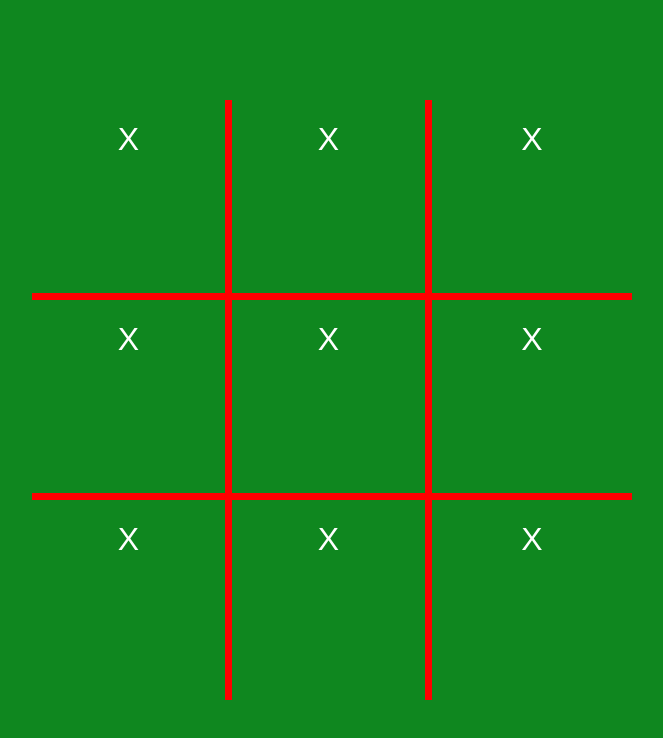
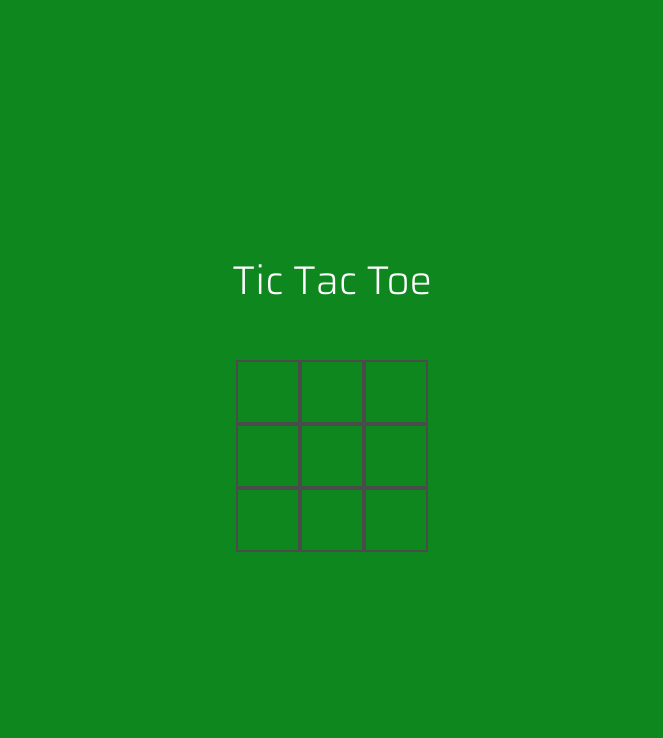
Before and after one commit to jacopovaccarini/Start2Impact_VueJs, a Vue app: page / in a window 1280 px wide. Shown: the top 738 px of the page, without its empty margins (308-971 px from the left). Built offline with nearby package versions, Linux system fonts and the light colour scheme.

Commit message:
Update commit

```diff
--- a/index.html
+++ b/index.html
@@ -10,6 +10,5 @@
   </head>
   <body>
     <div id="app"></div>
-    <!-- built files will be auto injected -->
   </body>
 </html>
--- a/src/App.vue
+++ b/src/App.vue
@@ -1,46 +1,17 @@
 <template>
   <div id="app">
-    <div id="griglia">
-      <div id="a1">
-        <router-view/>
-      </div>
-      <div id="a2">
-        <router-view/>
-      </div>
-      <div id="a3">
-        <router-view/>
-      </div>
-
-      <div id="b1">
-        <router-view/>
-      </div>
-      <div id="b2">
-        <router-view/>
-      </div>
-      <div id="b3">
-        <router-view/>
-      </div>
-
-      <div id="c1">
-        <router-view/>
-      </div>
-      <div id="c2">
-        <router-view/>
-      </div>
-      <div id="c3">
-        <router-view/>
-      </div>
-    </div>
+    <tic-tac-toe />
   </div>
 </template>
 
-<script>
-export default {
-  name: 'App'
+<style>
+  @import url("https://fonts.googleapis.com/css2?family=Saira:wght@300&display=swap");
+
+  * {
+    box-sizing: border-box;
+    font-family: "Saira", sans-serif;
   }
-</script>
 
-<style>
   html {
     height: 100%;
     display: flex;
@@ -66,29 +37,4 @@ width: 50%;
     display: flex;
     align-items: center;
   }
-
-#griglia {
-  display: grid;
-  grid-template-columns: 200px 200px 200px;
-  grid-template-rows: 200px 200px 200px;
-  margin: 0 auto;
-}
-
-#a1, #b1, #c1 {
-  display: grid;
-  border-bottom: 7px solid #ff0000;
-  border-right: 7px solid #ff0000;
-}
-#a2, #b2, #c2 {
-  display: grid;
-  border-bottom: 7px solid #ff0000;
-  border-right: 7px solid #ff0000;
-}
-#a3, #b3, #c3 {
-  display: grid;
-  border-bottom: 7px solid #ff0000;
-}
-#c1, #c2, #c3 {
-  border-bottom: none;
-}
 </style>
--- /dev/null
+++ b/src/Board.js
@@ -0,0 +1,92 @@
+export default class Board {
+  constructor () {
+    this.cells = [
+      ['', '', ''],
+      ['', '', ''],
+      ['', '', '']
+    ];
+  }
+
+  /**
+   * @param x The x location
+   * @param y The y location
+   * @param player The player either 'x' or 'o'
+   * @returns {boolean} True if successful, False if invalid move.
+   */
+
+  doMove (x, y, player) {
+    if (this.cells[x][y] !== '') {
+      return false
+    }
+
+    this.cells[x][y] = player
+    return true
+  }
+
+  getScore () {
+    let score = 0
+    if (this.playerHas3InARow('x')) {
+      score -= 100
+    }
+    if (this.playerHas3InARow('o')) {
+      score += 100
+    }
+    return score
+  }
+
+  playerHas3InARow (player) {
+    // Righe orizzontali
+    for (let i = 0; i < 3; i++) {
+      if (this.cells[0][i] === player && this.cells[1][i] === player && this.cells[2][i] === player) {
+        return true
+      }
+    }
+
+    // Righe verticali
+    for (let i = 0; i < 3; i++) {
+      if (this.cells[i][0] === player && this.cells[i][1] === player && this.cells[i][2] === player) {
+        return true
+      }
+    }
+
+    // Diagonali
+    if (this.cells[0][0] === player && this.cells[1][1] === player && this.cells[2][2] === player) {
+      return true
+    }
+    if (this.cells[2][0] === player && this.cells[1][1] === player && this.cells[0][2] === player) {
+      return true
+    }
+
+    return false
+  }
+
+  isGameOver () {
+    return this.getPossibleMoves().length === 0 || this.playerHas3InARow('x') || this.playerHas3InARow('o')
+  }
+
+  clone () {
+    let clone = new Board()
+
+    for (let i = 0; i < 3; i++) {
+      for (let j = 0; j < 3; j++) {
+        clone.cells[i][j] = this.cells[i][j]
+      }
+    }
+
+    return clone
+  }
+
+  getPossibleMoves () {
+    let moves = []
+    for (let i = 0; i < 3; i++) {
+      for (let j = 0; j < 3; j++) {
+        if (this.cells[i][j] === '') {
+          moves.push({x: i, y: j})
+        }
+      }
+    }
+
+    return moves
+  }
+
+}
--- /dev/null
+++ b/src/components/Cell.vue
@@ -0,0 +1,27 @@
+<template>
+  <div @click="$emit('click')" class="cell">
+    <span v-if="value !== ''">{{ value }}</span>
+  </div>
+</template>
+
+<script>
+export default {
+  props: {
+    value: String,
+  }
+}
+</script>
+
+<style>
+  .cell {
+    width: 64px;
+    height: 64px;
+    border: 2px solid rgb(75,75,75);
+    font-size: 42px;
+
+    display: flex;
+    align-items: center;
+    justify-content: center;
+    padding-bottom: 7px;
+  }
+</style>
--- a/src/components/FirstRoute.vue
+++ /dev/null
@@ -1,34 +0,0 @@
-<template>
-  <div class="hello">
-    <h1>Hello {{name}}</h1>
-  </div>
-</template>
-
-<script>
-export default {
-  name: 'HelloWorld',
-  data () {
-    return {
-      msg: 'Welcome to Your Vue.js App'
-    }
-  }
-}
-</script>
-
-<!-- Add "scoped" attribute to limit CSS to this component only -->
-<style scoped>
-h1, h2 {
-  font-weight: normal;
-}
-ul {
-  list-style-type: none;
-  padding: 0;
-}
-li {
-  display: inline-block;
-  margin: 0 10px;
-}
-a {
-  color: #42b983;
-}
-</style>
--- a/src/components/HelloWorld.vue
+++ /dev/null
@@ -1,34 +0,0 @@
-<template>
-  <div class="hello">
-    <h1>X</h1>
-  </div>
-</template>
-
-<script>
-export default {
-  name: 'HelloWorld',
-  data () {
-    return {
-      msg: 'Welcome to Your Vue.js App'
-    }
-  }
-}
-</script>
-
-<!-- Add "scoped" attribute to limit CSS to this component only -->
-<style scoped>
-h1, h2 {
-  font-weight: normal;
-}
-ul {
-  list-style-type: none;
-  padding: 0;
-}
-li {
-  display: inline-block;
-  margin: 0 10px;
-}
-a {
-  color: #42b983;
-}
-</style>
--- /dev/null
+++ b/src/components/TicTacToe.vue
@@ -0,0 +1,142 @@
+<template>
+  <div class="tictactoe-board">
+    <div class="title-text">
+      {{ titleText }}
+    </div>
+
+    <div v-for="(n, i) in 3">
+      <div v-for="(n, j) in 3">
+        <cell @click="performMove(i, j)" :value="board.cells[i][j]"></cell>
+      </div>
+    </div>
+
+    <div class="game-over-text" v-if="gameOver">
+      {{ gameOverText }}
+    </div>
+
+    <div class="reset-button" v-if="gameOver">
+      <button @click="reset()">Riavvia</button>
+    </div>
+  </div>
+</template>
+
+<script>
+import Board from '../Board'
+
+export default {
+
+  data () {
+    return {
+      titleText: 'Tic Tac Toe',
+      gameOver: false,
+      gameOverText: '',
+      board: new Board()
+    }
+  },
+
+  methods: {
+    performMove (x, y) {
+      if (this.gameOver) {
+        return
+      }
+
+      if (!this.board.doMove(x, y, 'x')) {
+        // Invalid move.
+        return
+      }
+
+      this.$forceUpdate()
+
+      if (this.board.isGameOver()) {
+        this.gameOver = true
+        this.gameOverText = this.board.playerHas3InARow('x') ? 'Hai vinto!' : 'Pari'
+        return
+      }
+
+      let aiMove = this.minimax(this.board.clone(), 'o')
+      this.board.doMove(aiMove.move.x, aiMove.move.y, 'o')
+
+      if (this.board.isGameOver()) {
+        this.gameOver = true
+        this.gameOverText = this.board.playerHas3InARow('o') ? 'Hai perso!' : 'Pari'
+      }
+
+      this.$forceUpdate()
+    },
+
+    minimax (board, player, depth = 1) {
+      if (board.isGameOver()) {
+        return {
+          score: board.getScore() + depth,
+          move: null
+        }
+      }
+
+      let bestScore = player === 'o' ? -10000 : 10000
+      let bestMove = null
+
+      let moves = board.getPossibleMoves()
+      for (let i = 0; i < moves.length; i++) {
+        let move = moves[i]
+        let newBoard = board.clone()
+        newBoard.doMove(move.x, move.y, player)
+
+        const score = this.minimax(newBoard, player === 'x' ? 'o' : 'x', depth + 1).score
+
+        if ((player === 'o' && score > bestScore) || (player === 'x' && score < bestScore)) {
+          bestScore = score
+          bestMove = move
+        }
+      }
+
+      return {
+        score: bestScore,
+        move: bestMove
+      }
+    },
+
+    reset () {
+      window.location.reload()
+    }
+  }
+}
+</script>
+
+<style>
+  .tictactoe-board {
+    display: flex;
+    flex-wrap: wrap;
+    justify-content: center;
+
+    width: 204px;
+  }
+
+  .title-text {
+    display: flex;
+    justify-content: center;
+    margin: auto;
+    padding-bottom: 3rem;
+    font-size: 40px;
+    width: 100%;
+  }
+
+  .game-over-text {
+    display: flex;
+    align-items: center;
+    margin: auto;
+    padding: 1rem;
+  }
+
+  .reset-button {
+    display: flex;
+    justify-content: center;
+    margin: auto;
+    padding: 1rem;
+    width: 100%;
+  }
+
+  .reset-button button {
+    padding: 0.5rem;
+    width: 50%;
+  }
+</style>
--- a/src/main.js
+++ b/src/main.js
@@ -1,15 +1,14 @@
 // The Vue build version to load with the `import` command
 // (runtime-only or standalone) has been set in webpack.base.conf with an alias.
 import Vue from 'vue'
-import App from './App'
-import router from './router'
+import App from './App.vue'
+import TicTacToe from './components/TicTacToe';
+import Cell from './components/Cell';
 
-Vue.config.productionTip = false
+Vue.component('tic-tac-toe', TicTacToe);
+Vue.component('cell', Cell);
 
-/* eslint-disable no-new */
 new Vue({
   el: '#app',
-  router,
-  components: { App },
-  template: '<App/>'
-})
+  render: h => h(App)
+});
--- a/src/router/index.js
+++ /dev/null
@@ -1,21 +0,0 @@
-import Vue from 'vue'
-import Router from 'vue-router'
-import HelloWorld from '@/components/HelloWorld'
-import FirstRoute from '@/components/FirstRoute'
-
-Vue.use(Router)
-
-export default new Router({
-  routes: [
-    {
-      path: '/',
-      name: 'HelloWorld',
-      component: HelloWorld
-    },
-    {
-      path: '/firstroute/:name',
-      name: 'FirstRoute',
-      component: FirstRoute
-    }
-  ]
-})
```
Lines whose indentation alone changed are shown as unchanged.
